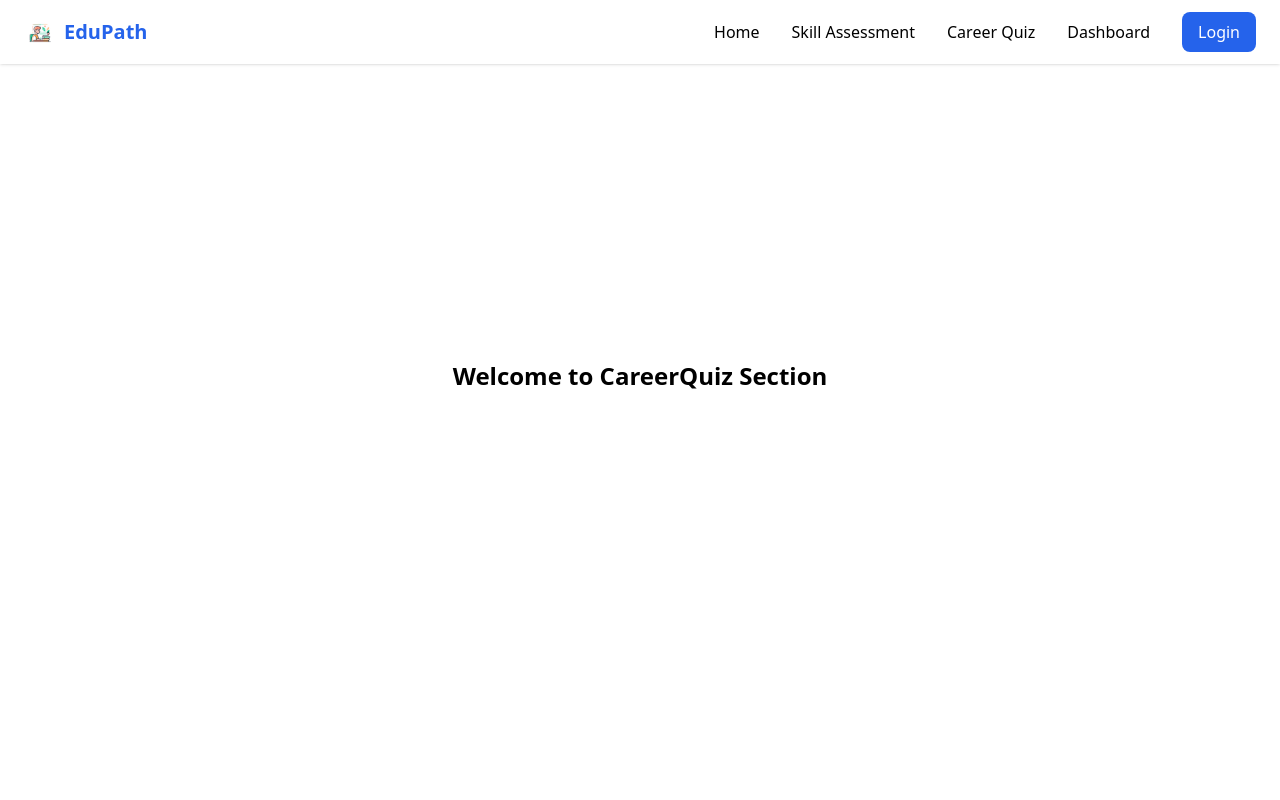
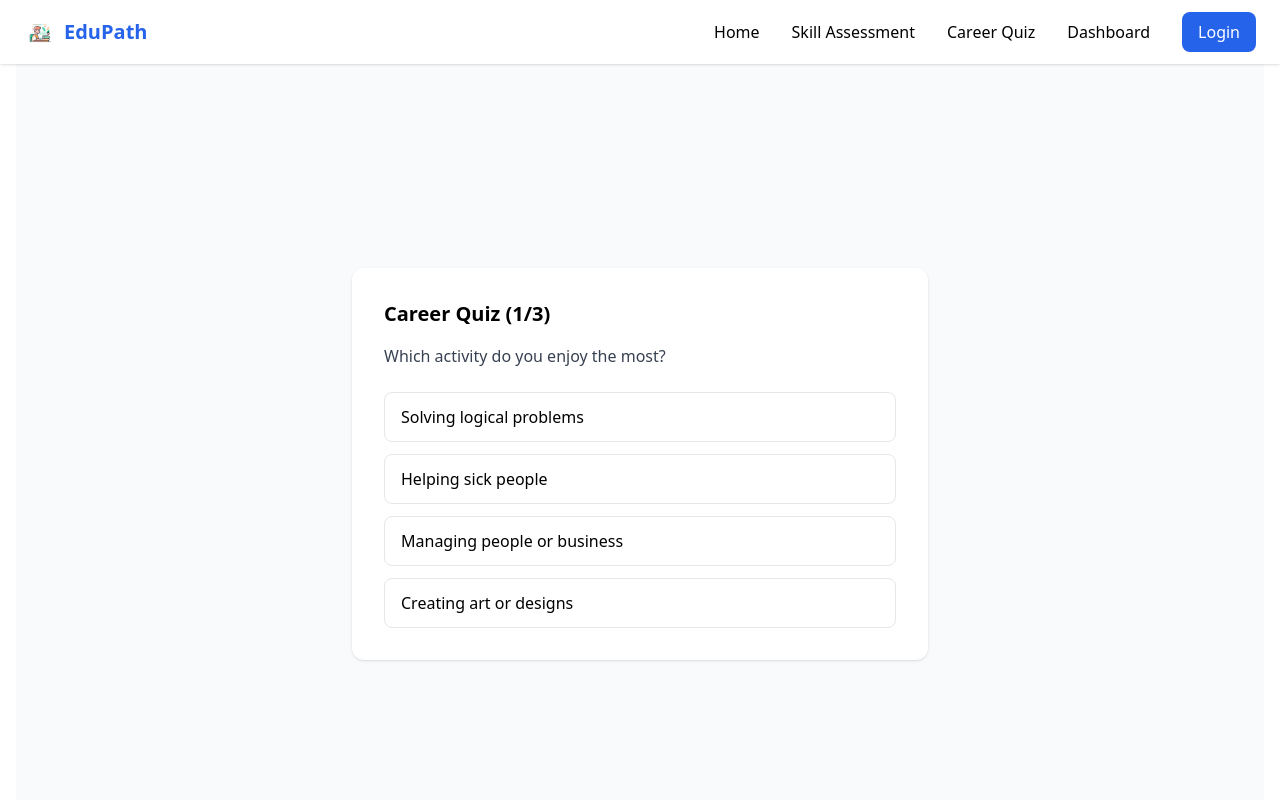
Before and after one commit to Rahul12jain/EduPath-Career-Guidance-Platform, a React (Vite) app in the folder frontend/: page /careerquiz in a window 1280 px wide. Shown: the top 800 px of the page. Built offline with nearby package versions, Linux system fonts and the light colour scheme.

Commit message:
Add demo career quiz component

```diff
--- a/frontend/src/pages/CareerQuiz.jsx
+++ b/frontend/src/pages/CareerQuiz.jsx
@@ -1,13 +1,111 @@
-function Quiz() {
+import { useState } from "react";
+
+const questions = [
+  {
+    question: "Which activity do you enjoy the most?",
+    options: [
+      { text: "Solving logical problems", career: "Technology" },
+      { text: "Helping sick people", career: "Healthcare" },
+      { text: "Managing people or business", career: "Business" },
+      { text: "Creating art or designs", career: "Creative Arts" },
+    ],
+  },
+  {
+    question: "Which subject do you like the most?",
+    options: [
+      { text: "Mathematics / Computer Science", career: "Technology" },
+      { text: "Biology", career: "Healthcare" },
+      { text: "Economics / Commerce", career: "Business" },
+      { text: "Drawing / Media", career: "Creative Arts" },
+    ],
+  },
+  {
+    question: "How do you prefer to work?",
+    options: [
+      { text: "Independently with systems", career: "Technology" },
+      { text: "Directly with people", career: "Healthcare" },
+      { text: "Leading a team", career: "Business" },
+      { text: "Expressing creativity", career: "Creative Arts" },
+    ],
+  },
+];
+
+function CareerQuiz() {
+  const [current, setCurrent] = useState(0);
+  const [answers, setAnswers] = useState([]);
+  const [showResult, setShowResult] = useState(false);
+
+  const handleAnswer = (career) => {
+    setAnswers([...answers, career]);
+
+    if (current + 1 < questions.length) {
+      setCurrent(current + 1);
+    } else {
+      setShowResult(true);
+    }
+  };
+
+  const getResult = () => {
+    const count = {};
+    answers.forEach((career) => {
+      count[career] = (count[career] || 0) + 1;
+    });
+
+    return Object.keys(count).reduce((a, b) => (count[a] > count[b] ? a : b));
+  };
+
   return (
-    <>
-      <div className="flex items-center justify-center min-h-[calc(100vh-80px)]">
-        <h1 className="text-center text-2xl font-bold">
-          Welcome to CareerQuiz Section
-        </h1>
+    <div className="min-h-screen bg-gray-50 flex items-center justify-center px-4 pt-24">
+      <div className="bg-white rounded-xl shadow p-8 max-w-xl w-full">
+        {!showResult ? (
+          <>
+            <h2 className="text-xl font-bold mb-4">
+              Career Quiz ({current + 1}/{questions.length})
+            </h2>
+
+            <p className="mb-6 text-gray-700">{questions[current].question}</p>
+
+            <div className="space-y-3">
+              {questions[current].options.map((option, index) => (
+                <button
+                  key={index}
+                  onClick={() => handleAnswer(option.career)}
+                  className="w-full text-left px-4 py-3 border rounded-lg hover:bg-blue-50 transition"
+                >
+                  {option.text}
+                </button>
+              ))}
+            </div>
+          </>
+        ) : (
+          <>
+            <h2 className="text-2xl font-bold mb-4 text-center">
+              Your Recommended Career
+            </h2>
+
+            <p className="text-center text-lg text-blue-600 font-semibold">
+              {getResult()}
+            </p>
+
+            <p className="text-center text-gray-600 mt-4">
+              This result is based on your interests and preferences.
+            </p>
+
+            <button
+              onClick={() => {
+                setCurrent(0);
+                setAnswers([]);
+                setShowResult(false);
+              }}
+              className="mt-6 w-full bg-blue-600 text-white py-3 rounded-lg hover:bg-blue-700 transition"
+            >
+              Retake Quiz
+            </button>
+          </>
+        )}
       </div>
-    </>
+    </div>
   );
 }
 
-export default Quiz;
+export default CareerQuiz;
```
